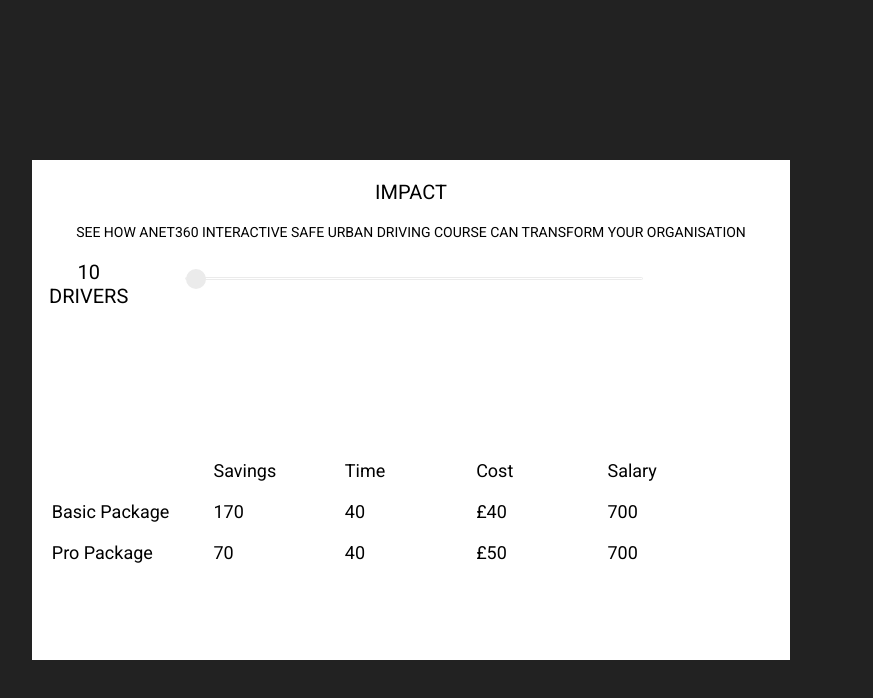
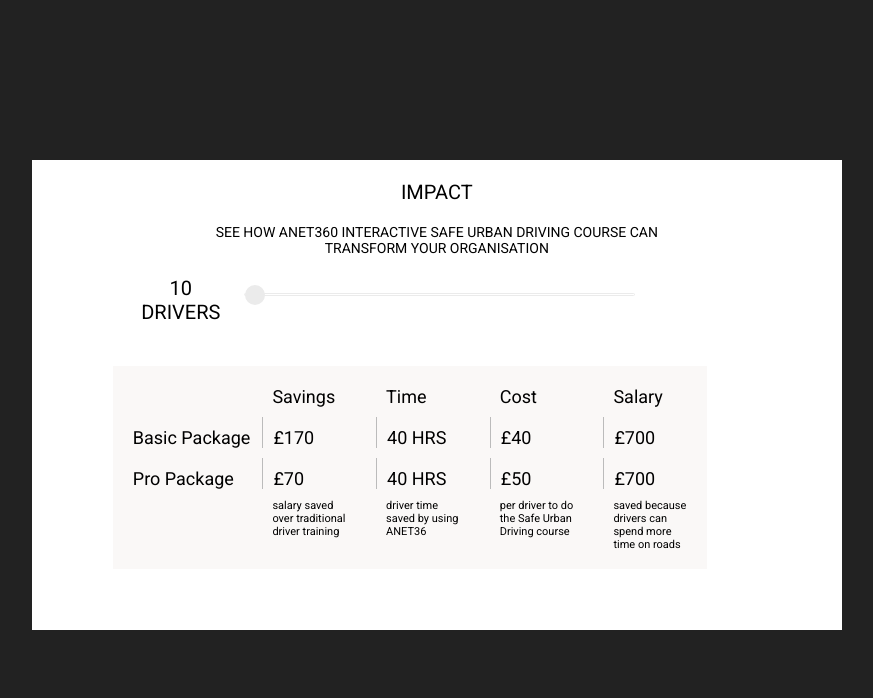
Before and after one commit to dfree/anet_calculator, a plain HTML site: page index.html in a window 1280 px wide. Shown: the whole page, without its empty margins (229-1102 px from the left). Drawn offline with Linux system fonts and the light colour scheme.

Commit message:
new design

```diff
--- a/anim.js
+++ b/anim.js
@@ -1,37 +1,6 @@
 (function ($) {
 	window.onload = function(e) {
-		var init, W, H;
-		var W = 738;
-		var H = 500;
-
-		/*var printer = [
-			{
-				output:"Number of drivers trained: ",
-				calc: function(n, _ranges, _data){return n}
-			},
-			{
-				output:"Monthly subscription: ",
-				calc: function(n, _ranges, _data){
-					var r = getRange(n, _ranges);
-					return "£"+(Math.round((_ranges[r][1]*_data[r]/12)*10)/10);
-				}
-			},
-			{
-				output:"Yearly subscription: ",
-				calc: function(n, _ranges, _data){
-					var r = getRange(n, _ranges);
-					return "£"+(_ranges[r][1]*_data[r]);
-				}
-			},
-			{
-				output:"Savings over SUD: ",
-				calc: function(n, _ranges, _data){
-					var r = getRange(n, _ranges);
-					return "£"+(150*_ranges[r][1]-_ranges[r][1]*_data[r]);
-				}
-			}
-
-		];*/
+		var init;
 
 		var ranges = [
 			[1,10],
@@ -63,30 +32,14 @@
 				37
 			]
 		}
-		var gap = 10;
-		var passive_y = 80;
-		var element_height = 60;
-		var details_height = 300;
-		var details_top = 80;
-		var elements = [
-			"calc_input"
-		];
-		var elements_data = {};
-		var state = 0;
 
-		var small_setup = {
-			width: (W-5*gap)/3,
-			height: 36,
-		}
 
 
 		init = function() {
 			TweenPlugin.activate([CSSPlugin]);
 			$.id("wrapper").style.display = "block";
 			reset();
-			parser(1)
-			//loadNew(0);
-			//$.id("wrapper").innerHTML = "Hello";
+			parser(1);
 		}();
 
 		function handleSlider(e){
@@ -97,8 +50,6 @@
 		};
 
 		function loadNew(i){
-
-
 			if(i == 0){
 				$.tween("calc_title", 0.4, {autoAlpha:1, ease:Power2.easeOut});
 			}else{
@@ -110,24 +61,16 @@
 			var s_val = getSectionValue(val, ranges, max);
 			var r = getRange(s_val, ranges);
 			$.id("calc_drivers_num").innerHTML = ranges[r][1]+"<br/>DRIVERS";
-			//$.id("calc_drivers_num").innerHTML = (val == max ? "5000+" : s_val)+"<br/>DRIVER"+(val != 1 ? "S" : "");
-
 
 
 			for(key in data){
 				var cost = data[key][r];
-				$.id("saving_"+key).innerHTML = ranges[r][1]*50+70 - (cost*ranges[r][1]);
-				$.id("time_"+key).innerHTML = 4*ranges[r][1];
+				$.id("saving_"+key).innerHTML = '£'+(ranges[r][1]*50+70 - (cost*ranges[r][1]));
+				$.id("time_"+key).innerHTML = 4*ranges[r][1]+' HRS';
 				$.id("cost_"+key).innerHTML = '£'+cost;
-				$.id("salary_"+key).innerHTML = 70*ranges[r][1];
+				$.id("salary_"+key).innerHTML = '£'+70*ranges[r][1];
 			}
 
-			/*for(var i = 0; i < printer.length; i++){
-				html += "<div>"+printer[i].output +"<span>"+printer[i].calc(val, ranges, _data)+"</span></div>";
-			}*/
-			//$.id("calc_cover_output").innerHTML = html;
-			//$.tween("calc_cover", 0.8, {autoAlpha:1, ease:Power1.easeInOut});
-			//console.log(html);
 		}
 		function closeParser(){
 			$.tween("calc_cover", 0.6, {autoAlpha:0, ease:Power1.easeInOut});
--- a/index.html
+++ b/index.html
@@ -28,11 +28,12 @@
         #wrapper {
             background: #FFFFFF;
             width:60%;
-            height:500px;
+            height:470px;
             overflow: hidden;
             position:relative;
             display:none;
             /*ed5f2e*/
+            min-width: 810px;
         }
 
 
@@ -91,6 +92,9 @@
             border-radius: 10px;
             cursor: pointer;
         }
+        #calculator {
+            margin:0 10% 0 10%;
+        }
         #calc_title {
             width:100%;
             padding-top: 20px;
@@ -99,7 +103,8 @@
             text-align: center;
         }
         #calc_text {
-            width:100%;
+            width:80%;
+            margin-left: 10%;
             padding-top: 20px;
             font-size: 14px;
             text-transform: uppercase;
@@ -108,7 +113,7 @@
         #calc_input {
             position: relative;
             width:100%;
-            height:200px;
+            height:110px;
         }
         #calc_drivers_num {
             width:15%;
@@ -116,6 +121,7 @@
             font-size: 20px;
             text-transform: uppercase;
             text-align: center;
+            margin-left: 3%;
         }
         #calc_slider {
             position:absolute;
@@ -128,34 +134,44 @@
             display:block;
             float:left;
             padding-top:10px;
-            text-align: right;
             padding-left: 10px;
+            background:#faf8f7;
         }
         .col_first {
             width:20%;
-
         }
         .col {
             width:16%;
+        }
+        #output_container {
+            width:auto;
+            height:auto;
+        }
+        .message {
+            font-size:11px;
+            margin-right:20px;
+            height:70px;
+        }
+        .border {
+            border-left: 1px solid #BBB;
         }
     </style>
 </head>
 
 
 <body>
-    <!-- <ft-default clicktag> -->
-
     <div id="wrapper">
+        <div id="calculator">
             <div id="calc_title">Impact</div>
             <div id="calc_text">SEE HOW ANET360 INTERACTIVE SAFE URBAN DRIVING COURSE CAN TRANSFORM YOUR ORGANISATION</div>
             <div id="calc_input">
                 <div id="calc_drivers_num">10<br/>drivers</div>
                 <input id="calc_slider" name="drivers" type="range" min=1 max=1000 step=1 value="1" />
             </div>
-
             <div id="calc_output">
                 <div class='row' id='row_0'>
                     <div class='col_first'>
+                        <div class='col_title'>&nbsp;</div>
                     </div>
                     <div class='col'>
                         <div class='col_title'>Savings</div>
@@ -171,46 +187,51 @@
                     </div>
                 </div>
                 <div class="spacer" style="clear: both;"></div>
+
                 <div class='row' id='row_1'>
                     <div class='col_first'>
                         <div class='row_title'>Basic Package</div>
                     </div>
                     <div class='col'>
-                    <div class='amount' id='saving_basic'>£170</div>
+                        <div class='amount border' id='saving_basic'></div>
                     </div>
                     <div class='col'>
-                    <div class='amount' id='time_basic'>£170</div>
+                        <div class='amount border' id='time_basic'></div>
                     </div>
                     <div class='col'>
-                    <div class='amount' id='cost_basic'>£40</div>
+                        <div class='amount border' id='cost_basic'></div>
                     </div>
                     <div class='col'>
-                    <div class='amount' id='salary_basic'>£700</div>
+                        <div class='amount border' id='salary_basic'></div>
                     </div>
                 </div>
                 <div class="spacer" style="clear: both;"></div>
                 <div class='row' id='row_2'>
                     <div class='col_first'>
                         <div class='row_title'>Pro Package</div>
+                        <div class="spacer" style="clear: both;"></div>
+                        <div class='message'>&nbsp;</div>
                     </div>
                     <div class='col'>
-                    <div class='amount' id='saving_pro'>£170</div>
+                        <div class='amount border' id='saving_pro'></div>
+                        <div class='message'>salary saved over traditional driver training</div>
                     </div>
                     <div class='col'>
-                    <div class='amount' id='time_pro'>£170</div>
+                        <div class='amount border' id='time_pro'></div>
+                        <div class='message'>driver time saved by using ANET36</div>
                     </div>
                     <div class='col'>
-                    <div class='amount' id='cost_pro'>£40</div>
+                        <div class='amount border' id='cost_pro'></div>
+                        <div class='message'>per driver to do the Safe Urban Driving course</div>
                     </div>
                     <div class='col'>
-                    <div class='amount' id='salary_pro'>£700</div>
+                        <div class='amount border' id='salary_pro'></div>
+                        <div class='message'>saved because drivers can spend more time on roads</div>
                     </div>
                 </div>
             </div>
         </div>
-
-    <!--</ft-default>
-    <script src="http://cdn.flashtalking.com/frameworks/js/api/2/9/html5API.js"></script>-->
+    </div>
 </body>
 
 </html>
```
Lines whose indentation alone changed are shown as unchanged.
